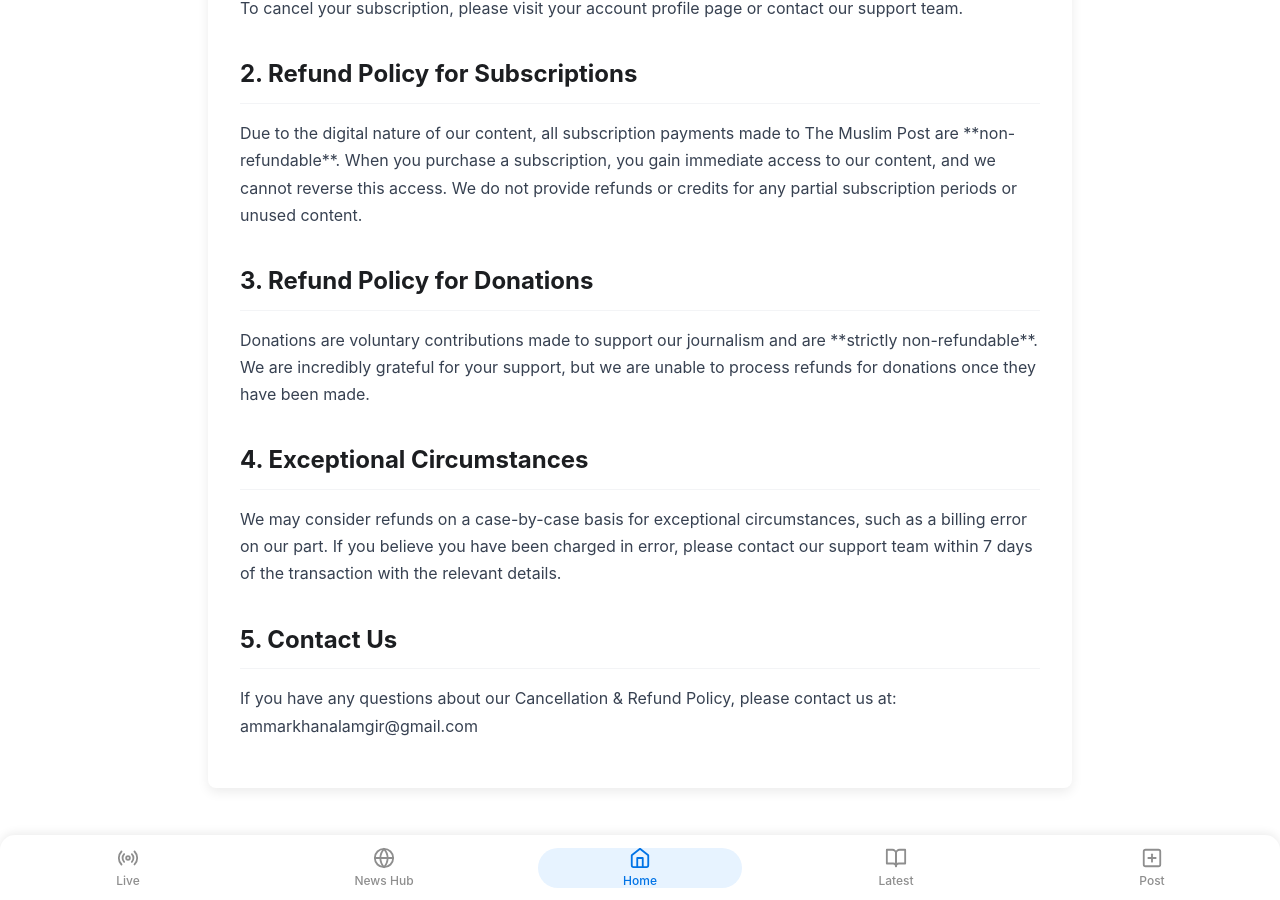
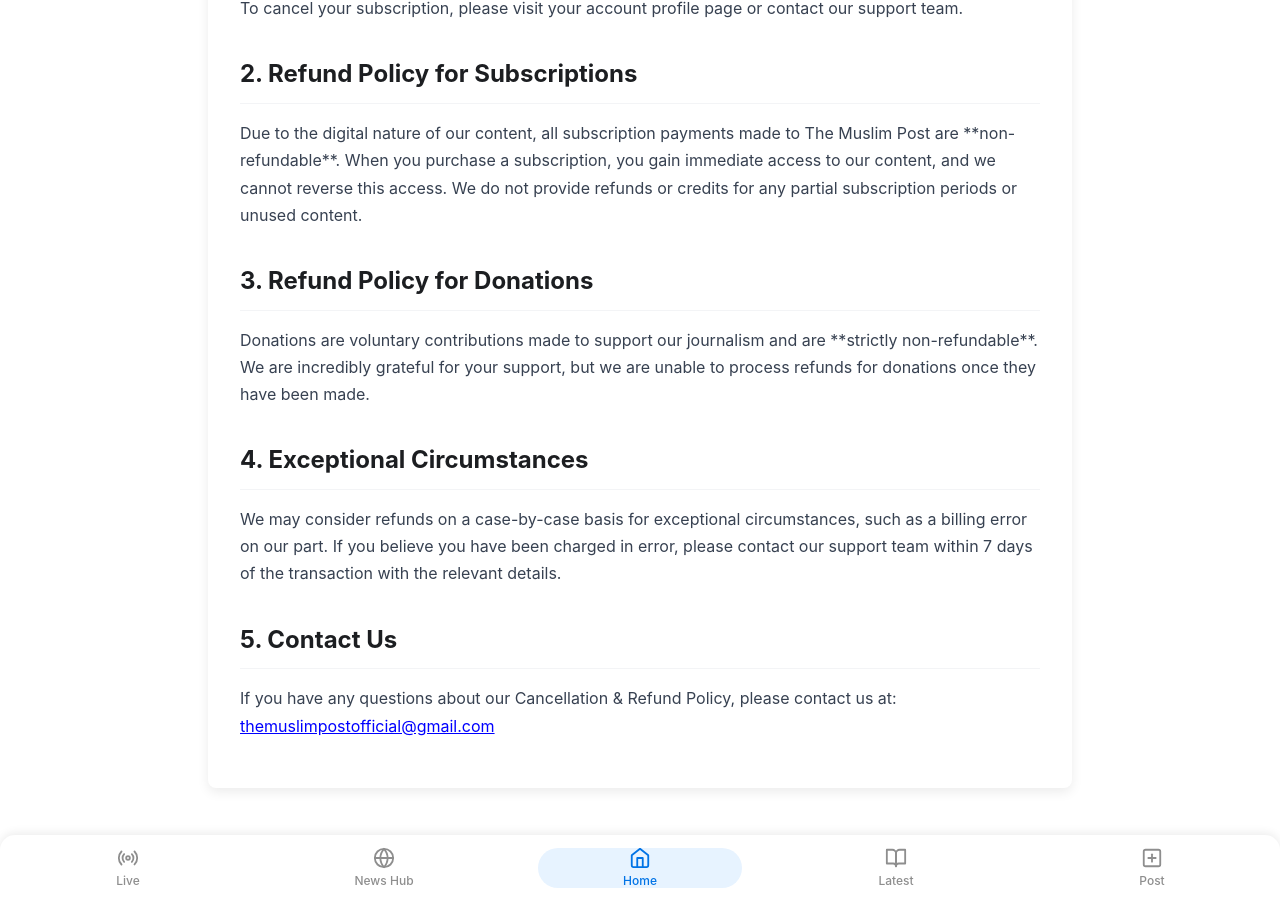
Before and after one commit to ZaidAlamgir/TMP_Host, a Jekyll site: the page built from refund-policy.html, in a window 1280 px wide and 900 px high, scrolled down 541 px. Built offline with Jekyll 4.4.1, drawn with Linux system fonts in a browser that asks for light colours; a script that is not in the unit is left out.

Commit message:
email update

```diff
--- a/account-deletion.html
+++ b/account-deletion.html
@@ -119,7 +119,7 @@ title: Account Deletion - The Muslim Post
     </ol>
 
     <h2>Having Trouble Logging In?</h2>
-    <p>If you have lost access to your account (e.g., forgotten password) and wish to request deletion, please email us from the address you registered with to: <a href="mailto:themuslimpostofficial@gmail.com">themuslimpostofficial@gmail.com</a></p>
+    <p>If you have lost access to your account (e.g., forgotten password) and wish to request deletion, please email us from the address you registered with to: <a href="mailto:themuslimpostofficial@gmail.com" style="color: blue; text-decoration: underline;">themuslimpostofficial@gmail.com</a></p>
     <ul>
         <li>Use the subject line: <strong>"Account Deletion Request"</strong></li>
     </ul>
--- a/privacy.html
+++ b/privacy.html
@@ -44,7 +44,7 @@ extra_css:
     <p>Our Service may contain links to other sites that are not operated by us. If you click on a third-party link, you will be directed to that third party's site. We strongly advise you to review the Privacy Policy of every site you visit.</p>
 
     <h2>7. Contact Us</h2>
-    <p>If you have any questions about this Privacy Policy, please contact us at: ammarkhanalamgir@gmail.com</p>
+    <p>If you have any questions about this Privacy Policy, please contact us at: <a href="mailto:themuslimpostofficial@gmail.com" style="color: blue; text-decoration: underline;">themuslimpostofficial@gmail.com</a></p>
 
     <a href="refund-policy.html" class="legal-nav-button">Read Our Cancellation & Refund Policy</a>
 </main>
--- a/refund-policy.html
+++ b/refund-policy.html
@@ -24,5 +24,5 @@ extra_css:
     <p>We may consider refunds on a case-by-case basis for exceptional circumstances, such as a billing error on our part. If you believe you have been charged in error, please contact our support team within 7 days of the transaction with the relevant details.</p>
 
     <h2>5. Contact Us</h2>
-    <p>If you have any questions about our Cancellation & Refund Policy, please contact us at: ammarkhanalamgir@gmail.com</p>
+    <p>If you have any questions about our Cancellation & Refund Policy, please contact us at: <a href="mailto:themuslimpostofficial@gmail.com" style="color: blue; text-decoration: underline;">themuslimpostofficial@gmail.com</a></p>
 </main>
--- a/terms.html
+++ b/terms.html
@@ -39,7 +39,7 @@ extra_css:
     <p>We reserve the right, at our sole discretion, to modify or replace these Terms at any time. We will provide at least 30 days' notice prior to any new terms taking effect. By continuing to access or use our Service after those revisions become effective, you agree to be bound by the revised terms.</p>
 
     <h2>9. Contact Us</h2>
-    <p>If you have any questions about these Terms, please contact us at: ammarkhanalamgir@gmail.com</p>
+    <p>If you have any questions about these Terms, please contact us at: <a href="mailto:themuslimpostofficial@gmail.com" style="color: blue; text-decoration: underline;">themuslimpostofficial@gmail.com</a></p>
 
     <a href="privacy.html" class="legal-nav-button">Read Our Privacy Policy</a>
 </main>
```
